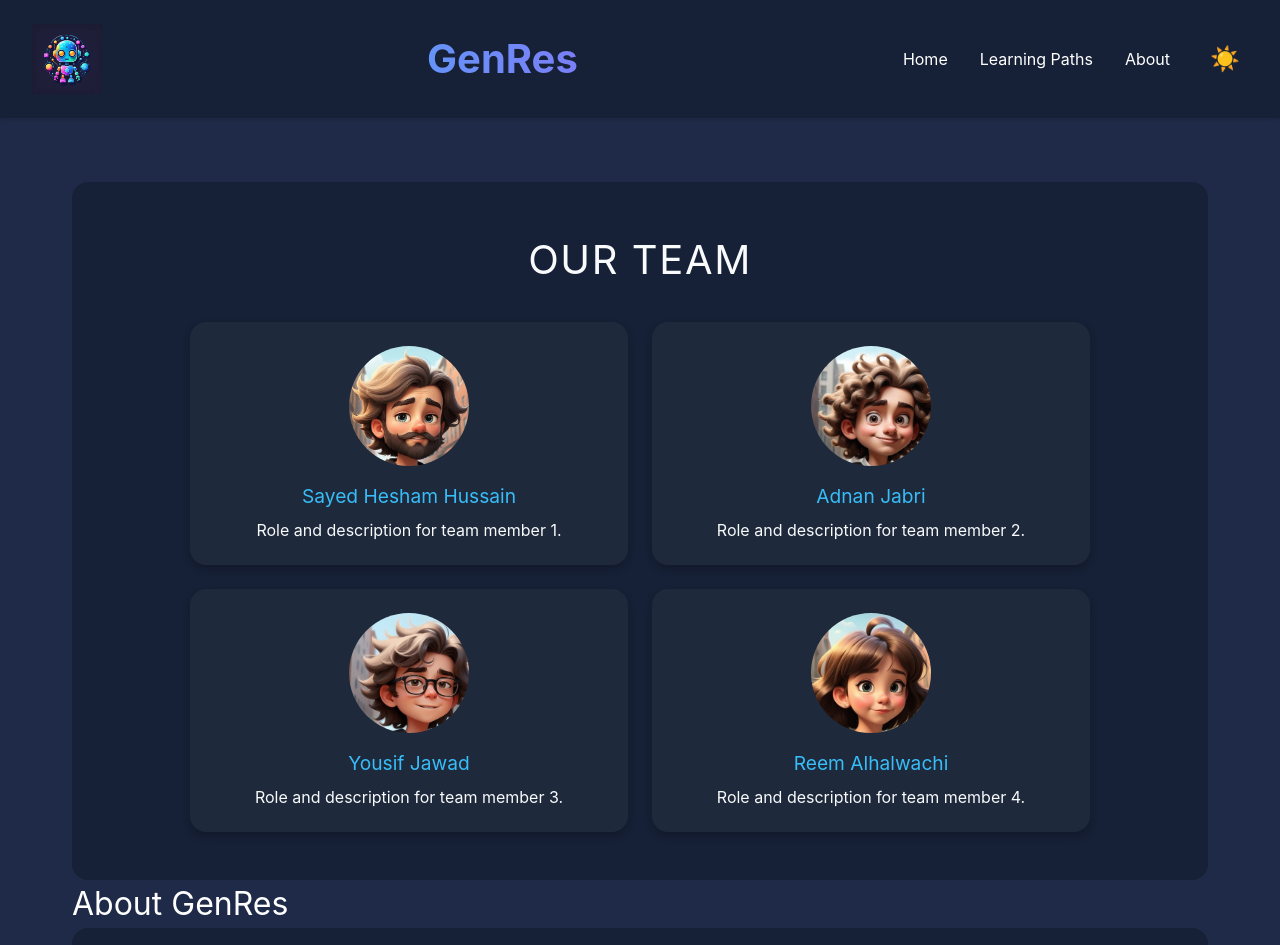
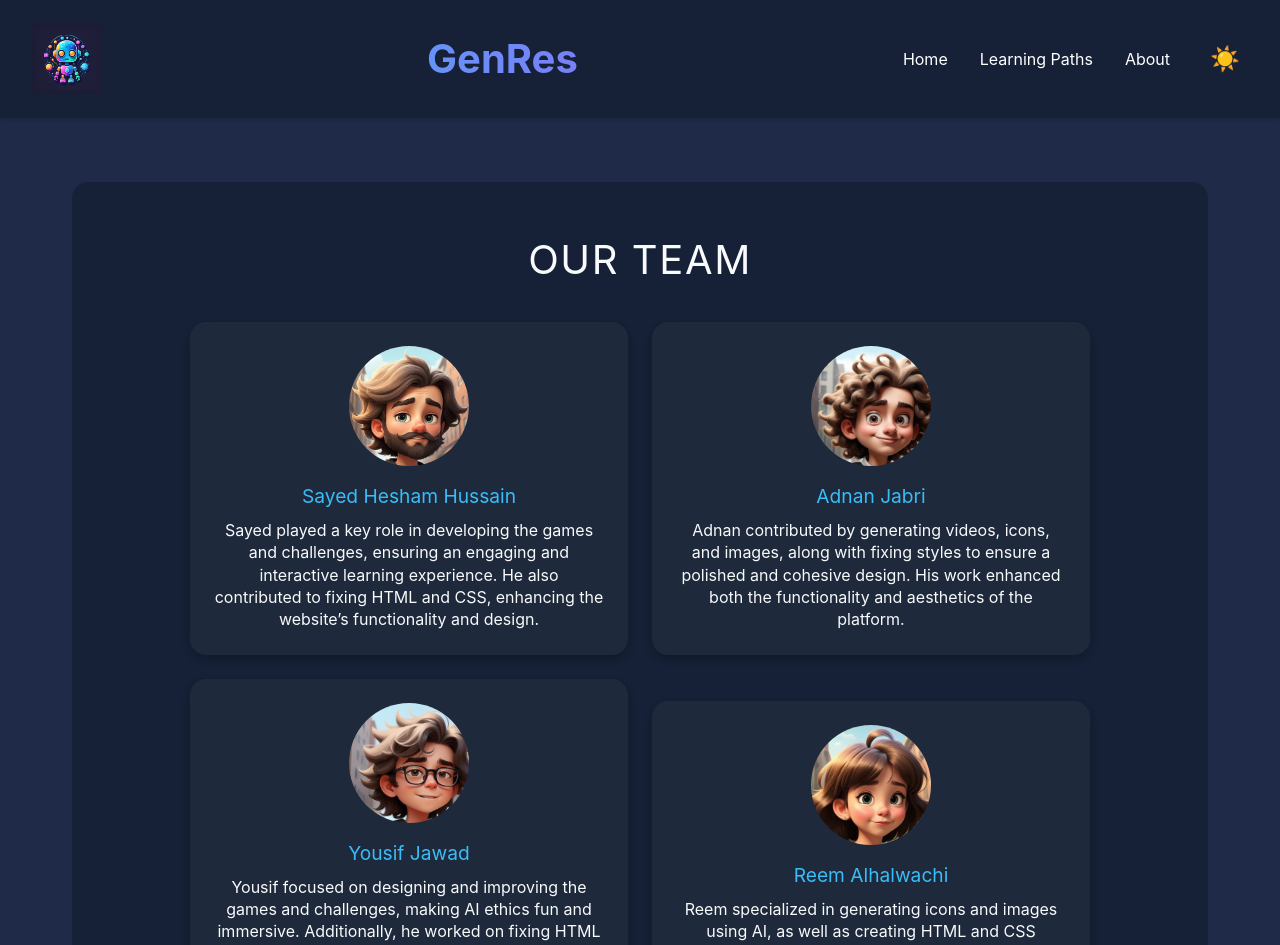
Before and after one commit to TheJaberi/AUBH-hackathon-2, a React (Vite) app in the folder app/: page /about in a window 1280 px wide. Shown: the top 945 px of the page. Built offline with nearby package versions, Linux system fonts and the light colour scheme.

Commit message:
contributions

```diff
--- a/app/src/pages/About/About.tsx
+++ b/app/src/pages/About/About.tsx
@@ -20,28 +20,28 @@ const About: React.FC = () => {
             <img src={man1} alt="Team Member 1" />
             <div className="team-info">
               <h3>Sayed Hesham Hussain</h3>
-              <p>Role and description for team member 1.</p>
+              <p>Sayed played a key role in developing the games and challenges, ensuring an engaging and interactive learning experience. He also contributed to fixing HTML and CSS, enhancing the website’s functionality and design.</p>
             </div>
           </div>
           <div className={`team-card ${themeClass}`}>
             <img src={man2} alt="Team Member 2" />
             <div className="team-info">
               <h3>Adnan Jabri</h3>
-              <p>Role and description for team member 2.</p>
+              <p>Adnan contributed by generating videos, icons, and images, along with fixing styles to ensure a polished and cohesive design. His work enhanced both the functionality and aesthetics of the platform.</p>
             </div>
           </div>
           <div className={`team-card ${themeClass}`}>
             <img src={man3} alt="Team Member 3" />
             <div className="team-info">
               <h3>Yousif Jawad</h3>
-              <p>Role and description for team member 3.</p>
+              <p>Yousif focused on designing and improving the games and challenges, making AI ethics fun and immersive. Additionally, he worked on fixing HTML and CSS, refining the user interface for a seamless experience.</p>
             </div>
           </div>
           <div className={`team-card ${themeClass}`}>
             <img src={girl1} alt="Team Member 4" />
             <div className="team-info">
               <h3>Reem Alhalwachi</h3>
-              <p>Role and description for team member 4.</p>
+              <p>Reem specialized in generating icons and images using AI, as well as creating HTML and CSS elements to bring visual creativity to the platform.</p>
             </div>
           </div>
         </div>
```
